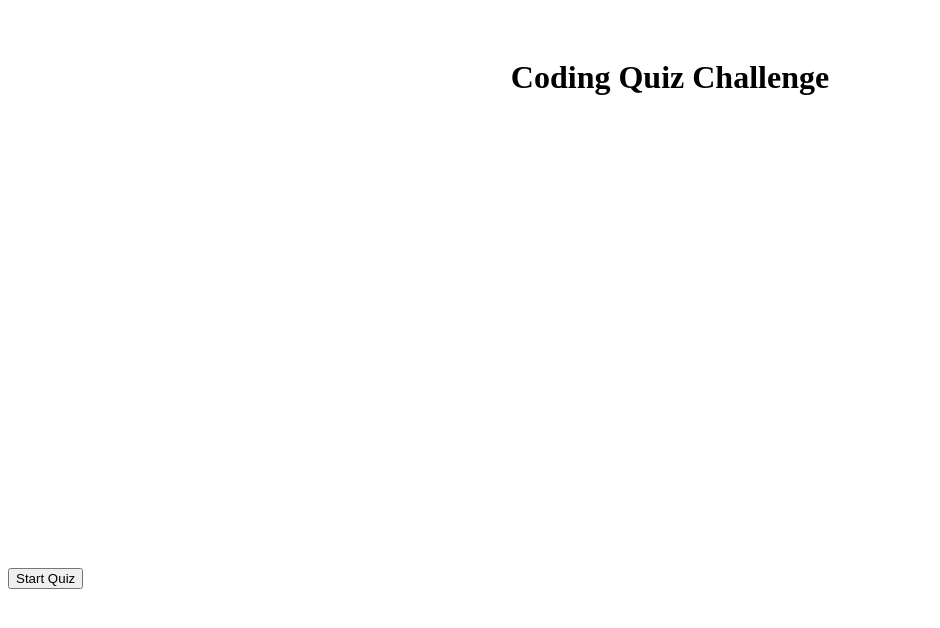
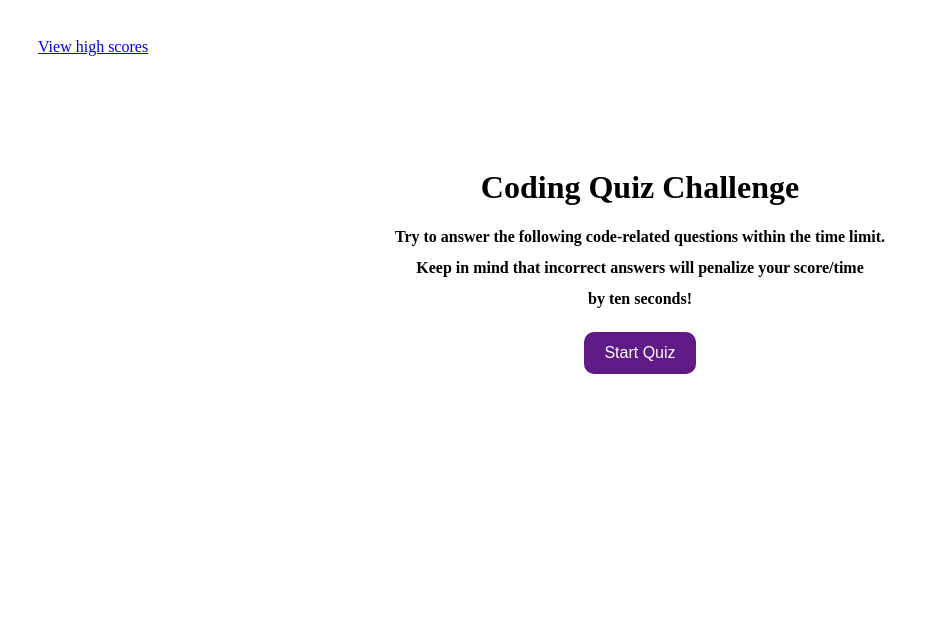
Before and after one commit to seandarnoc/week4challenge, a plain HTML site: page index.html in a window 1280 px wide. Shown: the top 628 px of the page, without its empty margins (0-940 px from the left). Drawn offline with Linux system fonts and the light colour scheme.

Commit message:
added lines to index file and css file

```diff
--- a/Assets/script.js
+++ b/Assets/script.js
@@ -0,0 +1,14 @@
+
+
+
+document.getElementById("startQuiz").addEventListener("click",quizQuestions);
+
+//starts the quiz with the timer
+function quizQuestions() {
+    askQuestions();
+    clockID = setInterval(stopwatch, 1000);
+};
+
+function askQuestions() {
+
+}
--- a/Assets/style.css
+++ b/Assets/style.css
@@ -1,11 +1,37 @@
 .homepageheader {
     margin: auto;
     width: 100%;
-    height: 500px;
+    height: 80px;
     padding: 30px;
+}
+
+.welcome {
+    margin: auto;
+    width: 100%;
+    height: 400px;
     text-align: center;
 }
-
-.h1 {
+h1 {
     color-scheme: brown;
 }
+
+h2 {
+    font-size: medium;
+    font-style: initial;
+}
+
+.btn {
+    border: none;
+    background-color: rgb(94, 27, 133);
+    border-radius: 10px;
+    box-shadow: rgba(0, 0, 0, 0.1) 0px 1px 6px 0px rgba(0, 0, 0, 0.2) 0px 1px 1px
+      0px;
+    color: hsl(0, 0%, 100%);
+    display: inline-block;
+    font-size: 16px;
+    line-height: 22px;
+    margin: 10px 10px 10px 10px;
+    padding: 10px 20px;
+    text-align: center;
+    cursor: pointer;
+}
--- a/index.html
+++ b/index.html
@@ -9,12 +9,21 @@
 <body>
 
         <div class="homepageheader">
+            <nav>
+                <a href="#viewhighscores">View high scores</a>
 
-        <h1 class="Welcome"> Coding Quiz Challenge</h1>
+            </nav>
+        </div>
+
+        <div  class="welcome">
+            <h1>Coding Quiz Challenge</h1>
+            <h2>Try to answer the following code-related questions within the time limit.</h2>
+            <h2>Keep in mind that incorrect answers will penalize your score/time</h2>
+            <h2>by ten seconds!</h2>
+
+
+    <button id="startQuiz" class="btn">Start Quiz</button>
     </div>
-
-    <button id="startquiz" class="btn">Start Quiz</button>
-
 
 
     <script src="./Assets/script.js"></script>
```
